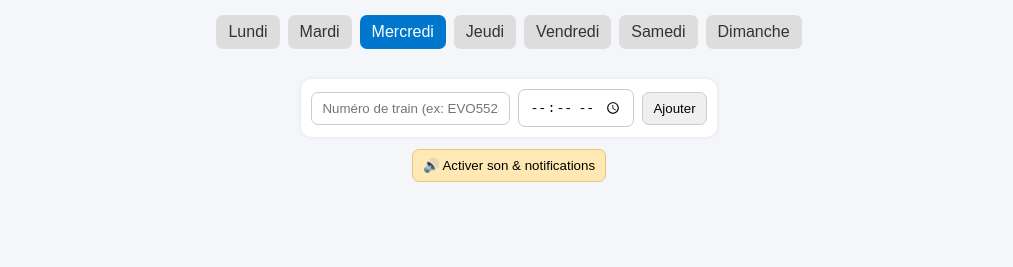
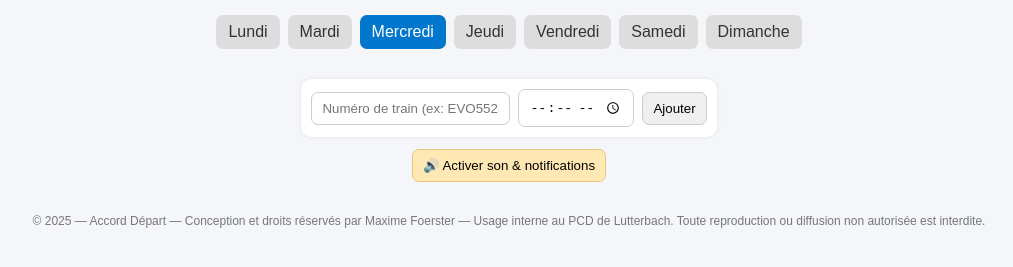
Before and after one commit to blufash/plannings-tr, a plain HTML site: page index.html in a window 1280 px wide. Shown: the part 69-336 px from the top of the page, without its empty margins (131-1144 px from the left). Drawn offline with Linux system fonts and the light colour scheme; no server answers.

Commit message:
Update index.html

```diff
--- a/index.html
+++ b/index.html
@@ -360,5 +360,10 @@
     // Init
     (function init(){ majTabs(); afficherTrains(); checkAlarme(); })();
   </script>
+<footer style="margin-top:32px;color:#777;font-size:12px">
+  © 2025 — Accord Départ — Conception et droits réservés par Maxime Foerster — Usage interne au PCD de Lutterbach.
+  Toute reproduction ou diffusion non autorisée est interdite.
+</footer>
+
 </body>
 </html>
```
